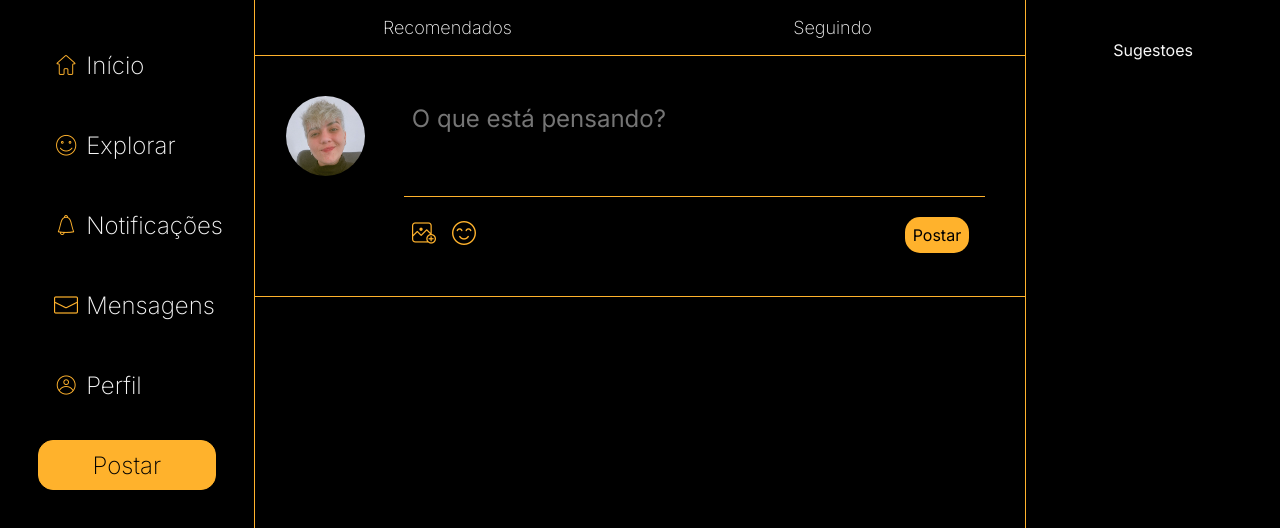
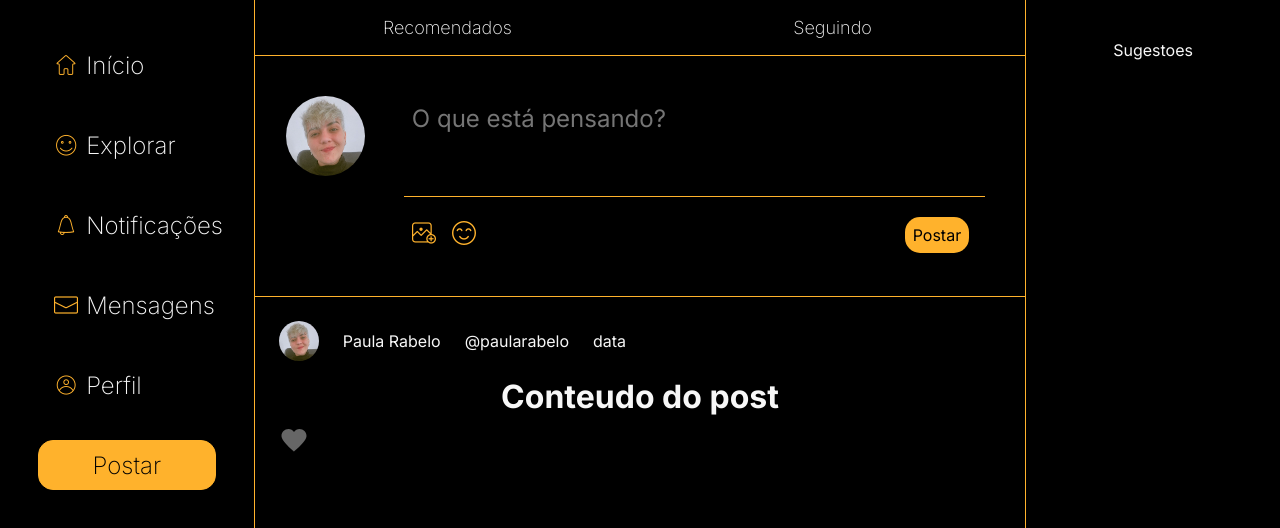
Before and after one commit to paularrabelo/twitter-clone, a React (Vite) app in the folder front-end/: page /feed in a window 1280 px wide. Shown: the top 528 px of the page. Built offline with nearby package versions, Linux system fonts and the light colour scheme.

Commit message:
Atualizando página do feed

```diff
--- a/front-end/package.json
+++ b/front-end/package.json
@@ -10,6 +10,8 @@
     "preview": "vite preview"
   },
   "dependencies": {
+    "@supabase/supabase-js": "^2.49.4",
+    "axios": "^1.8.4",
     "emoji-picker-react": "^4.12.0",
     "polished": "^4.3.1",
     "react": "^19.0.0",
--- a/front-end/src/components/Post/index.tsx
+++ b/front-end/src/components/Post/index.tsx
@@ -1,5 +1,5 @@
 import { useState, useRef } from "react";
-import EmojiPicker from "emoji-picker-react"; // Instale com: npm install emoji-picker-react
+import EmojiPicker from "emoji-picker-react";
 import { Container, ContainerContent, ContainerFoto, FotoPerfil, TextArea, FileInput, PreviewContainer, RemoveButton, BotoesIcone, ContainerBotoesPost, BotaoPostar } from "./styles";
 import fotoPerfil from "../../assets/Captura de tela 2024-11-13 105851.png";
 import iconeEmoji from "../../assets/feliz.png"
--- /dev/null
+++ b/front-end/src/components/Quack/index.tsx
@@ -0,0 +1,25 @@
+import fotoPerfil from '../../assets/Captura de tela 2024-11-13 105851.png'
+import { ContainerContentQuack, ContainerHeaderQuack, ContainerInteracoesQuack, ContainerQuack, ImagemPerfilQuack } from './styles'
+
+const Quack = () => {
+    return (
+        <ContainerQuack>
+            <ContainerHeaderQuack>
+                <ImagemPerfilQuack src={fotoPerfil} alt="" />
+                <p>Paula Rabelo</p>
+                <p>@paularabelo</p>
+                <p>data</p>
+            </ContainerHeaderQuack>
+            <ContainerContentQuack>
+                <h1>Conteudo do post</h1>
+                <img src="" alt="" />
+            </ContainerContentQuack>
+            <ContainerInteracoesQuack>
+                    <input type="checkbox" />
+                    <svg id="Layer_1" version="1.0" viewBox="0 0 24 24"><path d="M16.4,4C14.6,4,13,4.9,12,6.3C11,4.9,9.4,4,7.6,4C4.5,4,2,6.5,2,9.6C2,14,12,22,12,22s10-8,10-12.4C22,6.5,19.5,4,16.4,4z"></path></svg>
+            </ContainerInteracoesQuack>
+        </ContainerQuack>
+    )
+}
+
+export default Quack
--- /dev/null
+++ b/front-end/src/components/Quack/styles.ts
@@ -0,0 +1,61 @@
+import styled from "styled-components";
+import { cores } from "../../styles";
+
+export const ContainerQuack = styled.div`
+    display: block;
+    justify-content: space-between;
+    align-items: center;
+    width: 100%;
+    padding: 24px;
+`
+export const ContainerHeaderQuack = styled.div`
+    display: flex;
+    gap: 24px;
+    align-items: center;
+    margin-bottom: 16px;
+`
+
+export const ContainerContentQuack = styled.div`
+    display: flex;
+    justify-content: center;
+    margin-bottom: 8px;
+`
+export const ContainerInteracoesQuack = styled.label`
+    display: block;
+    position: relative;
+    cursor: pointer;
+    user-select: none;
+
+    input {
+        position: absolute;
+        opacity: 0;
+        cursor: pointer;
+        height: 0;
+        width: 0;
+    }
+
+    svg {
+        position: relative;
+        top: 0;
+        left: 0;
+        height: 30px;
+        width: 30px;
+        transition: all 0.3s;
+        fill: #666;
+    }
+
+    svg:hover {
+        transform: scale(1.1);
+    }
+
+    input:checked ~ svg {
+        fill: ${cores.amarelo} ;
+    }
+
+`
+
+export const ImagemPerfilQuack = styled.img`
+    border-radius: 50%;
+    width: 40px;
+    height: 40px;
+`
--- a/front-end/src/pages/Feed/index.tsx
+++ b/front-end/src/pages/Feed/index.tsx
@@ -1,6 +1,7 @@
 import BotoesFeed from "../../components/ButtonsFeed"
 import BotoesMenu from "../../components/ButtonsMenu"
 import Post from "../../components/Post"
+import Quack from "../../components/Quack"
 import Sidebar from "../../components/Sidebar"
 import { ContainerFeed, ContentFeed } from "./styles"
 
@@ -13,6 +14,7 @@ const Feed = () => {
             <ContentFeed>
                 <BotoesFeed />
                 <Post />
+                <Quack />
             </ContentFeed>
             <Sidebar>
                 <p>Sugestoes</p>
--- a/front-end/src/pages/Home/index.tsx
+++ b/front-end/src/pages/Home/index.tsx
@@ -1,4 +1,5 @@
 import { useState } from 'react'
+import { createClient } from '@supabase/supabase-js'
 import Quack from '../../assets/Q.svg'
 import { Botao, CloseIcon, Formulario, HomeContainer, Input, Logo, Modal, ModalContainer, ModalContent, Title } from './styles'
 import close from "../../assets/marca-cruzada.png"
@@ -6,17 +7,36 @@ import close from "../../assets/marca-cruzada.png"
 const Home = () => {
 
     const [showModal, setShowModal] = useState(false)
+    const [ email, setEmail] = useState("")
+    const [ password, setPassword] = useState("")
+    const [ registerEmail, setRegisterEmail] = useState("")
+    const [ registerPassword, setRegisterPassword] = useState("")
+
+    const supabase = createClient("https://ihdtaolmhmbosoqsmlgb.supabase.co", "eyJhbGciOiJIUzI1NiIsInR5cCI6IkpXVCJ9.eyJpc3MiOiJzdXBhYmFzZSIsInJlZiI6ImloZHRhb2xtaG1ib3NvcXNtbGdiIiwicm9sZSI6InNlcnZpY2Vfcm9sZSIsImlhdCI6MTc0MDQyMjcyNCwiZXhwIjoyMDU1OTk4NzI0fQ.m4Uwh1MfNkYqSPHD5k2qrfRMOAYHwE76RDvexu3eOjg")
+
+    async function signUp() {
+        const { error } = await supabase.auth.signUp({ email: registerEmail, password: registerPassword });
+        if (error) console.error('Erro ao criar conta: ', error.message);
+        else console.log('Usuário cadastrado!')
+        setShowModal(false)
+    }
+
+    async function signIn(){
+        const { data, error } = await supabase.auth.signInWithPassword({ email, password });
+        if (error) console.log('Erro no login: ', error.message);
+        else console.log('Usuário logado ', data.user, 'Token: ', data.session.access_token)
+    }
 
     return (
         <>
             <HomeContainer className="container">
                 <Logo src={Quack} alt="Logo do Quack" />
-                <Formulario>
+                <Formulario onSubmit={(e) => e.preventDefault()}>
                     <Title>A rede que conecta o mundo</Title>
                     <Title className='medium'>Faça seu login</Title>
-                    <Input placeholder='email' />
-                    <Input placeholder='senha' />
-                    <Botao type='submit'>Entrar</Botao>
+                    <Input placeholder='email' value={email} onChange={(e) => setEmail(e.target.value)} />
+                    <Input type='password' placeholder='senha' value={password} onChange={(e) => setPassword(e.target.value)}  />
+                    <Botao type='submit' onClick={signIn}>Entrar</Botao>
                     <p>Esqueceu sua senha? <a>Redefinir senha</a></p>
                     <Botao onClick={() => setShowModal(true)} className='cadastrar' type='submit'>Cadastrar</Botao>
                 </Formulario>
@@ -26,9 +46,9 @@ const Home = () => {
                     <ModalContainer>
                         <Title>Cadastrar</Title>
                         <Input placeholder='usuário' />
-                        <Input placeholder='email' />
-                        <Input placeholder='senha' />
-                        <Botao>Cadastrar</Botao>
+                        <Input placeholder='email' value={registerEmail} onChange={(e) => setRegisterEmail(e.target.value)}/>
+                        <Input type='password' placeholder='senha' value={registerPassword} onChange={(e) => setRegisterPassword(e.target.value)} />
+                        <Botao onClick={signUp}>Cadastrar</Botao>
                     </ModalContainer>
                     <CloseIcon
                         onClick={() => setShowModal(false)}
```
Also changed, not shown: front-end/src/api.tsx (added, +22 -0 lines), front-end/src/routes.tsx (+7 -4 lines), front-end/src/components/Tweet/index.tsx (deleted), front-end/src/components/Tweet/styles.ts (deleted), 1 other file (tests, documents, lock files or other folders).
